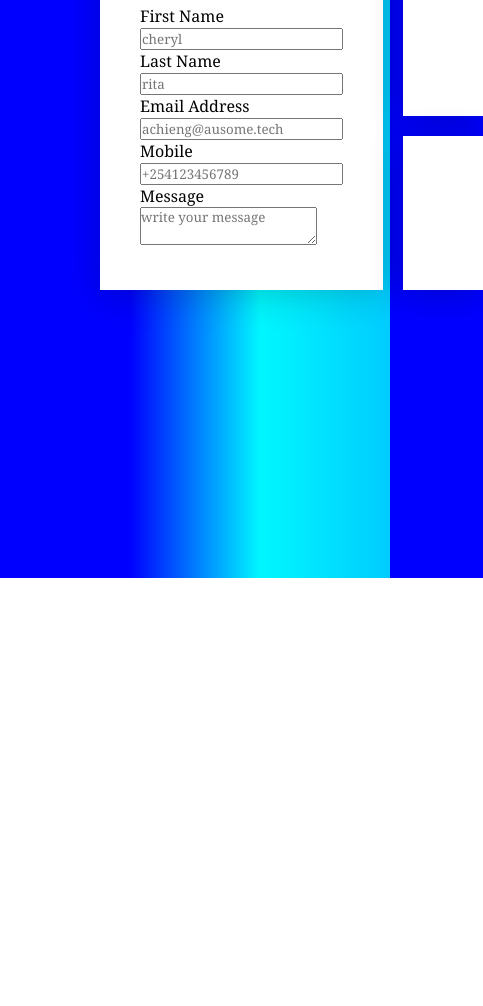
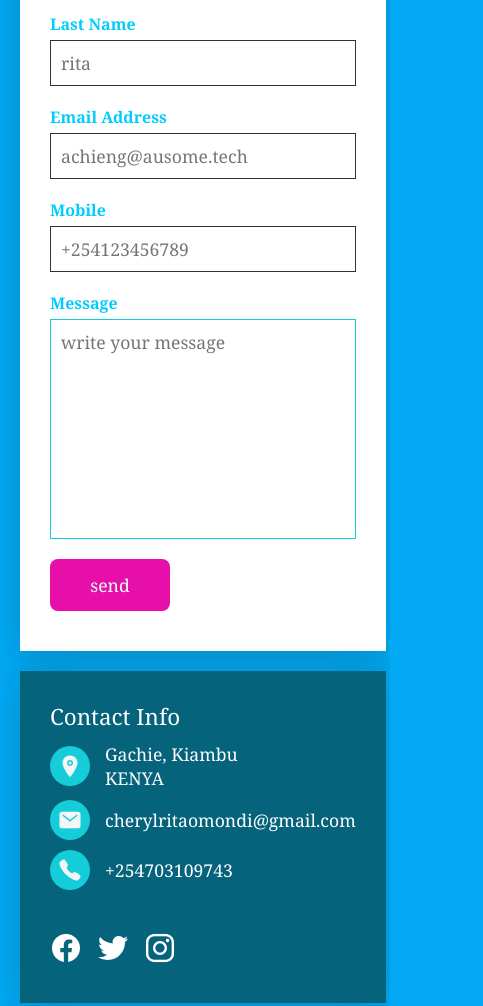
Before and after one commit to ritaOmondi/portfolio, a plain HTML site: page contact.html in a window 390 px wide. Shown: the part 266-1272 px from the top of the page, 483 px wide, since content can reach past the window. Before the commit the page ends 844 px from the top, so only its background shows below. Drawn offline with nearby package versions, Linux system fonts and the light colour scheme.

Commit message:
responsive contact page

```diff
--- a/contact.html
+++ b/contact.html
@@ -42,14 +42,51 @@
                                 <textarea placeholder="write your message"></textarea>
                             </div>
                             </div>
+                            <div class="row100">
+                                <div class="inputBox">
+                                <input type="submit" value="send">
+                                </div>
+                                </div>
                     </div>
                 </form>
             </div>
            <!--info box-->
-            <div class="contact info"></div>
-            <div class="contact map"></div>
+            <div class="contact info">
+                <h3>Contact Info</h3>
+                <div class="infoBox">
+                    <div>
+                        <span><ion-icon name="location"></ion-icon></span><br>
+                        <a>Gachie, Kiambu<br> KENYA</a>
+                    </div>
+                    <div>
+                        <span><ion-icon name="mail"></ion-icon></span>
+                        <a href="cherylritaomondi@gmail.com">cherylritaomondi@gmail.com</a>
+                    </div>
+                    <div>
+
+                            <span><ion-icon name="call"></ion-icon></span>
+                            <a href="+254703109743">+254703109743</a>
+                        </div>
+                        <!--social links-->
+                        <ul class="sci">
+                            <li><a href="https://web.facebook.com/Rhitamonroe"><ion-icon name="logo-facebook"></ion-icon></a></li>
+                            <li><a href="https://x.com/theririway"><ion-icon name="logo-twitter"></ion-icon></a></li>
+                            <li><a href="https://www.instagram.com/rita_omondi/"><ion-icon name="logo-instagram"></ion-icon></a></li>
+
+                        </ul>
+
+                    </div>
+                </div>
+            <!--map-->
+            <div class="contact map">
+                <iframe src="https://www.google.com/maps/embed?pb=!1m18!1m12!1m3!1d15955.668909760532!2d36.75842992615529!3d-1.2177384773138435!2m3!1f0!2f0!3f0!3m2!1i1024!2i768!4f13.1!3m3!1m2!1s0x182f22a7efea33df%3A0x3fbe035d649fd1a!2sGachie!5e0!3m2!1sen!2ske!4v1718851601196!5m2!1sen!2ske"
+                style="border:0;" allowfullscreen=""
+                 loading="lazy" referrerpolicy="no-referrer-when-downgrade"></iframe>
+            </div>
 
         </div>
     </div>
+    <script type="module" src="https://unpkg.com/ionicons@7.1.0/dist/ionicons/ionicons.esm.js"></script>
+    <script nomodule src="https://unpkg.com/ionicons@7.1.0/dist/ionicons/ionicons.js"></script>
 </body>
 </html>
--- a/style/contact.css
+++ b/style/contact.css
@@ -53,5 +53,141 @@ body{
     font-weight: 500;
     font-size: 1.4em;
     margin-bottom: 10px;
-
 }
+/* form */
+.formBox{
+    position: relative;
+    width: 100%;
+}
+.formBox .row50{
+    display: flex;
+    gap: 20px;
+}
+.inputBox{
+    display: flex;
+    flex-direction: column;
+    margin-bottom: 10px;
+    width:50%;
+}
+.formBox .row100 .inputBox{
+    width: 100%;
+}
+.inputBox span{
+    color: #00ccff;
+    margin-top: 10px;
+    margin-bottom: 5px;
+    font-weight: bold;
+}
+.inputBox input{
+    padding: 10px;
+    font-size: 1.1em;
+    outline: none;
+    border: 1px solid #333;
+}
+.inputBox textarea{
+    padding: 10px;
+    font-size: 1.1em;
+    outline: none;
+    border: 1px solid #15ccd9;
+    resize: none;
+    min-height: 220px;
+    margin-bottom: 10px;
+}
+.inputBox input[type="submit"]{
+    background: hsl(317, 88%, 48%);
+    color: azure;
+    border: none;
+    font-size: 1.1em;
+    max-width: 120px;
+    font-weight: 500;
+    cursor: pointer;
+    border-radius: 8px;
+    padding: 14px 15px;
+}
+/*info*/
+.info{
+    background: rgb(6, 99, 124);
+}
+.info h3{
+    color: white;
+}
+.info .infoBox div{
+display: flex;
+align-items: center;
+margin-bottom: 10px;
+}
+.info .infoBox div span{
+    min-width: 40px;
+    height: 40px;
+    color: hsl(195, 22%, 96%);
+    background: #15ccd9;
+    display: flex;
+    justify-content: center;
+    align-items: center;
+    font-size: 1.5em;
+    border-radius: 50%;
+    margin-right: 15px;
+}
+.info .infoBox div p{
+    color: white;
+    font-size: 1.1em;
+}
+.info .infoBox div a{
+    color: white;
+    text-decoration: none;
+    font-size: 1.1em;
+}
+.sci{
+    margin-top: 40px;
+    display: flex;
+}
+.sci li{
+    list-style: none;
+    margin-right: 15px;
+}
+.sci li a{
+    color: white;
+    font-size: 2em;
+    color: white;
+}
+.sci li a:hover{
+    color: rgb(255, 255, 255);
+}
+.map{
+    padding:0;
+}
+.map iframe{
+    width: 100%;
+    height: 100%;
+}
+/*responive design*/
+@media (max-width: 991px){
+    body{
+        background: #03a9f5;
+    }
+    .contactUs{
+        padding: 20px;
+    }
+    .box{
+        grid-template-columns: 1fr;
+        grid-template-rows: auto;
+        grid-template-areas:
+        "form"
+        "info"
+        "map";
+    }
+    .map{
+        min-height: 300px;
+    }
+    .formBox .row50{
+        display: flex;
+        gap:0;
+        flex-direction: column;
+    }
+    .inputBox{
+        width:100%;
+    }
+    .contact{
+        padding: 30px;
+    }
+}
```
